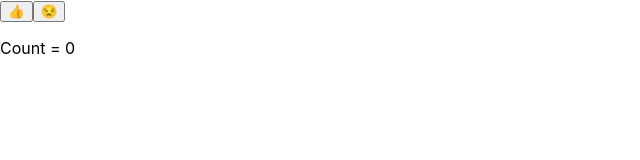
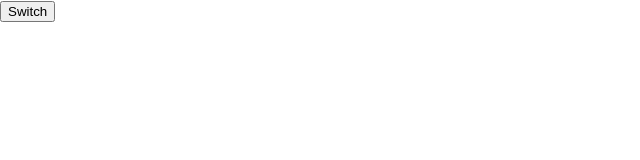
Before and after one commit to ashutoshdhaked/React_Advance_Course, a React (Create React App) app: page / in a window 1280 px wide. Shown: the top 160 px of the page, without its empty margins (0-640 px from the left). Built offline with nearby package versions, Linux system fonts and the light colour scheme.

Commit message:
usecallback as ref

```diff
--- a/src/App.css
+++ b/src/App.css
@@ -36,3 +36,7 @@
     transform: rotate(360deg);
   }
 }
+.tooltip {
+  position: absolute;
+  border: 2px solid black;
+}
--- a/src/App.js
+++ b/src/App.js
@@ -1,10 +1,18 @@
-import mitt from 'mitt';
-import Parent from './components/parent';
-export const emmiter = mitt();
+import { useCallback,useRef, useState } from "react";
+
 function App() {
+  const [show, setShow] = useState(false);
+  const newInputRef = useRef(null);
+  const inputRef = useCallback((input) => {
+    newInputRef.current = input;
+    if (input === null) return;
+    input.focus();
+  }, []);
+
   return (
     <>
-     <Parent/>
+      <button onClick={() => setShow((s) => !s)}>Switch</button>
+      {show && <input type="text" ref={inputRef} />}
     </>
   );
 }
--- a/src/components/button.js
+++ /dev/null
@@ -1,18 +0,0 @@
-import { emmiter } from "../App"
-
-const Button = ()=>{
-    const increment = ()=>{
-     emmiter.emit('inc');
-    }
-    const decrement = ()=>{
-        emmiter.emit('dec');
-    }
-    return(
-        <>
-        <button onClick={increment}>👍</button>
-        <button onClick={decrement}>😒</button>
-        </>
-    )
-}
-
-export default Button;
--- a/src/components/counter.js
+++ /dev/null
@@ -1,27 +0,0 @@
-import {useEffect, useState} from 'react';
-import { emmiter } from '../App';
-const Counter = ()=>{
-  const[count,setCount] = useState(0);
-
-  useEffect(()=>{
-     const oninc = ()=>{
-        setCount(count => count + 1);
-     }
-     const ondec = ()=>{
-        setCount(count => count - 1);
-     }
-    emmiter.on('inc',oninc);
-    emmiter.on('dec',ondec);
-    return ()=> {
-        emmiter.off('inc',oninc);
-        emmiter.off('dec',ondec);
-    }
-  },[])
-    return(
-    <>
-     <p> Count  = {count}</p>
-    </>
-  )
-}
-
-export default Counter;
--- a/src/components/parent.js
+++ /dev/null
@@ -1,13 +0,0 @@
-import Button from "./button";
-import Counter from "./counter";
-
-const Parent = ()=>{
-    return(
-        <>
-        <Button/>
-        <Counter/>
-        </>
-    )
-}
-
-export default Parent;
```
Also changed, not shown: src/components/card.js (deleted, +0 -46 lines).
